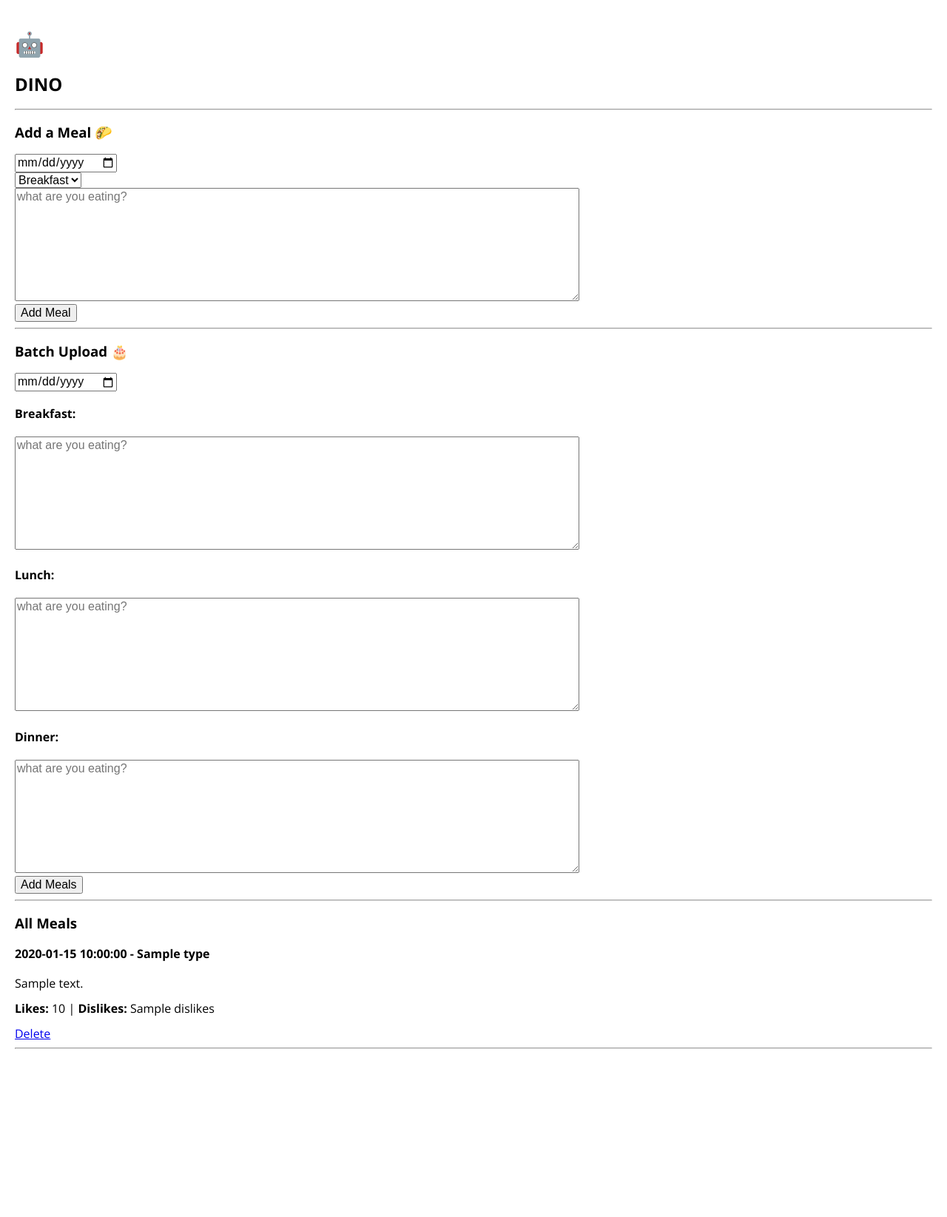
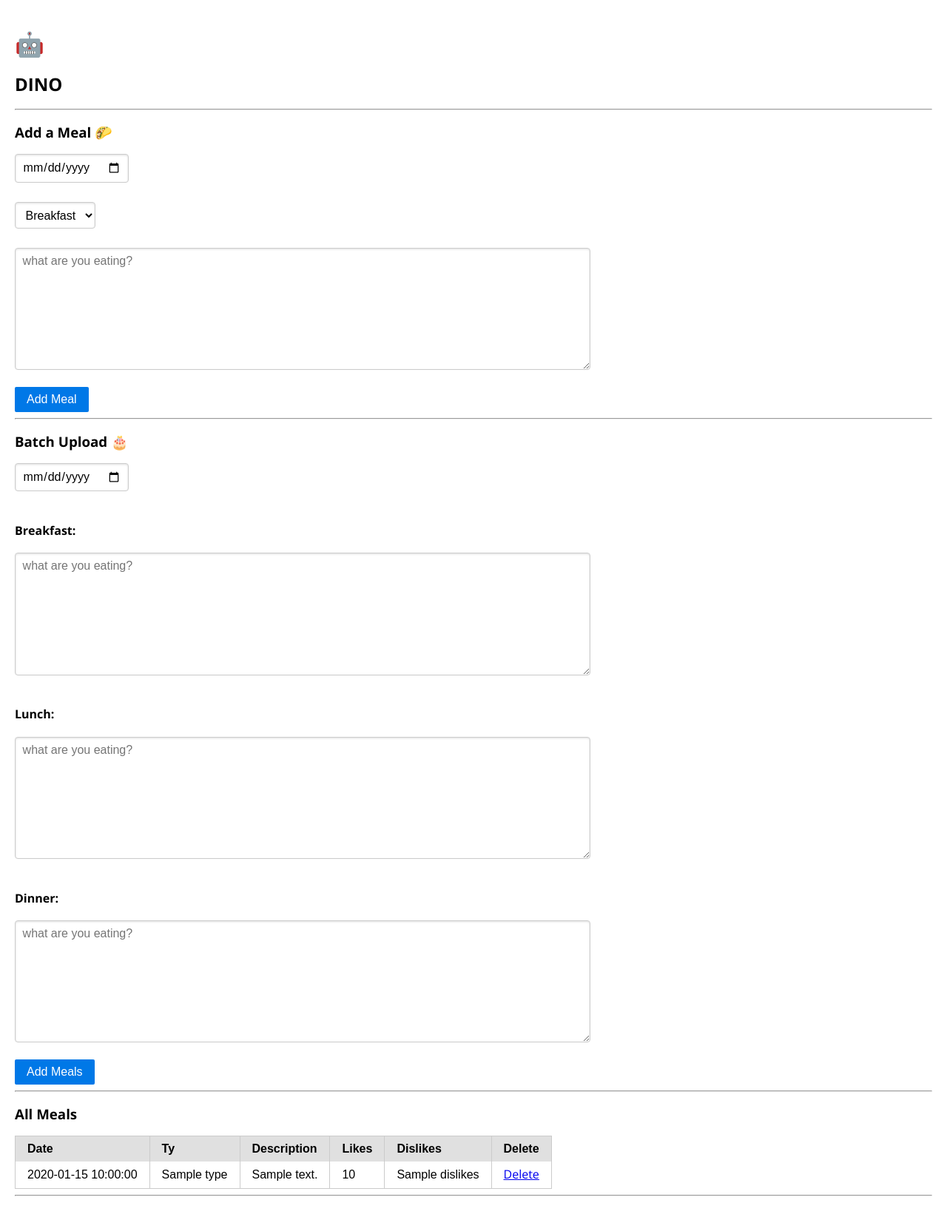
Before and after one commit to Baxter-College/baxtabot, a Python web app: template templates/dino.html in a window 1280 px wide. Shown: the whole page at 74% size. Before the commit the page ends 1418 px from the top, so only its background shows below. Run offline with Jinja, Linux system fonts and the light colour scheme; the template is opened without the code that fills it: most values are stand-ins (such as "Sample title", 1, 10 or a date in 2020); some libraries are stand-ins or nearby versions.

Commit message:
Added slightly nicer dino interface

```diff
--- a/templates/dino.html
+++ b/templates/dino.html
@@ -7,7 +7,7 @@
 		<h2>DINO</h2>
 		<hr>
 		<h3>Add a Meal 🌮</h3>
-		<form action="/dino/add" method="post">
+		<form action="/dino/add" method="post" class="pure-form pure-form-stacked">
 			<input name="date" type="date"><br/>
 			<select name="type">
 			  	<option value="breakfast">Breakfast</option>
@@ -15,11 +15,11 @@
 			  	<option value="dinner">Dinner</option>
 			</select><br>
 			<textarea name="description" rows="8" cols="80" placeholder="what are you eating?"></textarea><br>
-			<input type="submit" value="Add Meal">
+			<input type="submit" value="Add Meal" class="pure-button pure-button-primary">
 		</form>
 		<hr>
 		<h3>Batch Upload 🎂</h3>
-		<form action="/dino/batch/add" method="post">
+		<form action="/dino/batch/add" method="post" class="pure-form pure-form-stacked">
 			<input name="date" type="date"><br/>
 			<h4>Breakfast:</h4>
 			<textarea name="breakfast_description" rows="8" cols="80" placeholder="what are you eating?"></textarea><br>
@@ -27,21 +27,33 @@
 			<textarea name="lunch_description" rows="8" cols="80" placeholder="what are you eating?"></textarea><br>
 			<h4>Dinner:</h4>
 			<textarea name="dinner_description" rows="8" cols="80" placeholder="what are you eating?"></textarea><br>
-			<input type="submit" value="Add Meals">
+			<input type="submit" value="Add Meals" class="pure-button pure-button-primary">
 		</form>
 		<hr>
 		<h3>All Meals</h3>
 
-		{% for meal in meals %}
-
-			<div class="meal">
-				<h4>{{ meal.date }} - {{ meal.type }}</h4>
-				<p>{{ meal.description }}</p>
-				<p><b>Likes:</b> {{ meal.likes }} | <b>Dislikes:</b> {{ meal.dislikes }}</p>
-				<a href="{{url_for('deleteMeal', meal_id=meal.id)}}">Delete</a>
-			</div>
-
-		{% endfor %}
+		<table class="pure-table">
+			<thead>
+				<th>Date</th>
+				<th>Ty</th>
+				<th>Description</th>
+				<th>Likes</th>
+				<th>Dislikes</th>
+				<th>Delete</th>
+			</thead>
+			<tbody>
+				{% for meal in meals %}
+				<tr>
+					<td>{{ meal.date }}</td>
+					<td>{{ meal.type }}</td>
+					<td>{{ meal.description }}</td>
+					<td>{{ meal.likes }}</td>
+					<td>{{ meal.dislikes }}</td>
+					<td><a href="{{url_for('deleteMeal', meal_id=meal.id)}}">Delete</a></td>
+				</tr>
+				{% endfor %}
+			</tbody>
+		</table>
 
 		<hr>
 
```
